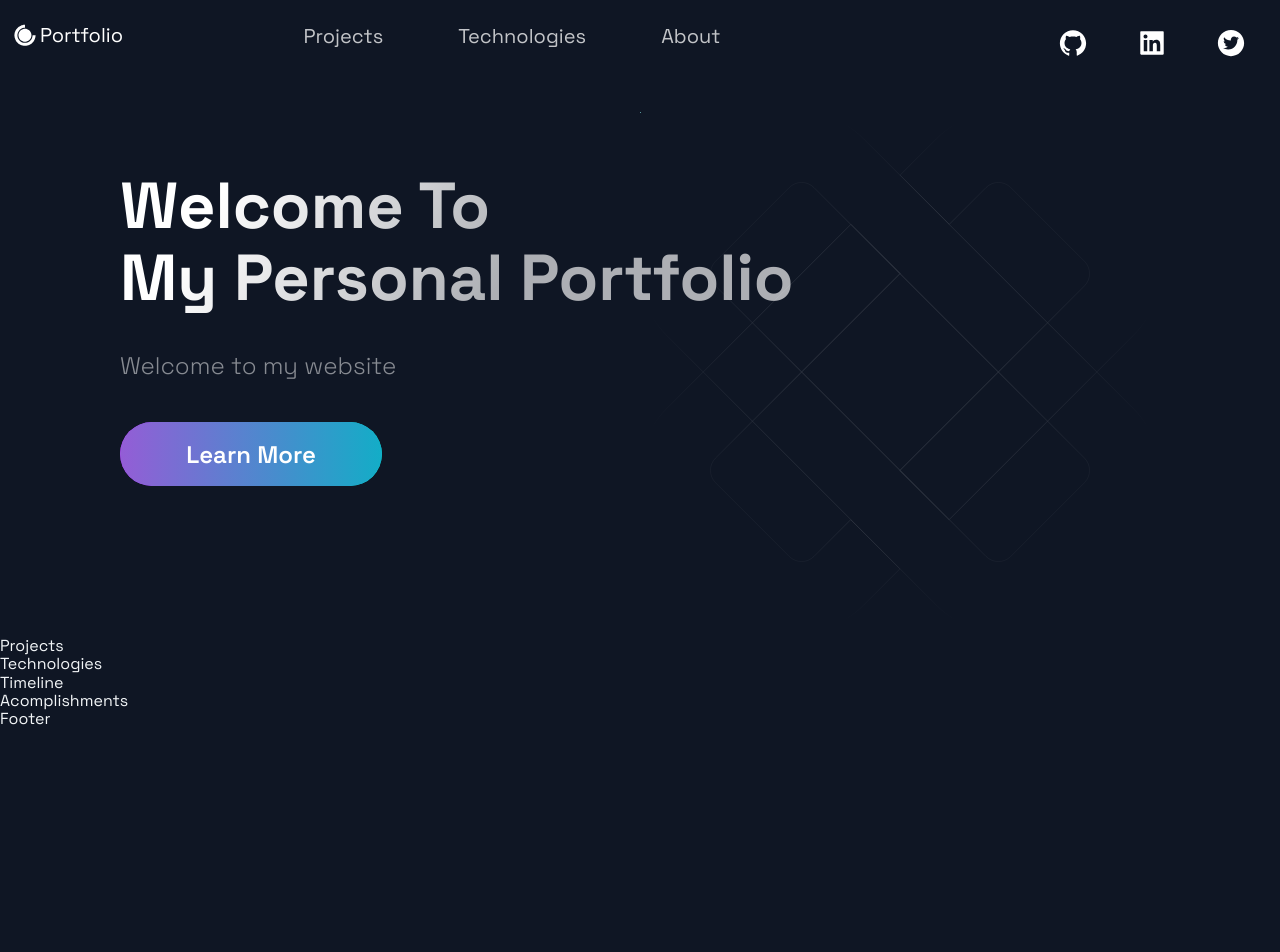
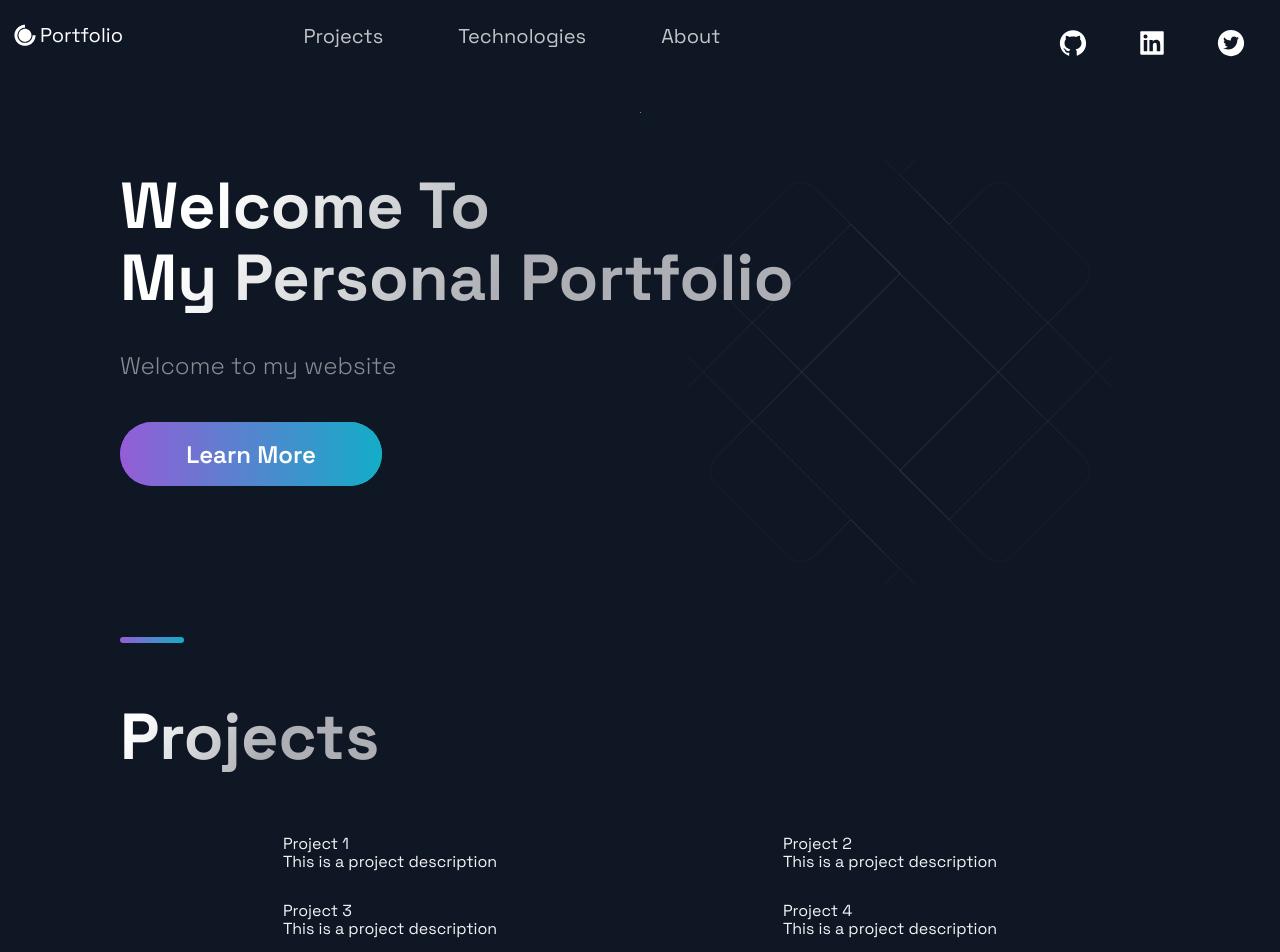
Before and after one commit to mo-codes1/Personal-Website-React, a Next.js app: page / in a window 1280 px wide. Shown: the top 952 px of the page. Before the commit the page ends 800 px from the top, so only its background shows below. Built offline with nearby package versions, Linux system fonts and the light colour scheme.

Commit message:
projects section set up

```diff
--- a/src/components/Projects/Projects.js
+++ b/src/components/Projects/Projects.js
@@ -3,11 +3,39 @@ import React from 'react';
 import { BlogCard, CardInfo, ExternalLinks, GridContainer, HeaderThree, Hr, Tag, TagList, TitleContent, UtilityList, Img } from './ProjectsStyles';
 import { Section, SectionDivider, SectionTitle } from '../../styles/GlobalComponents';
 import { projects } from '../../constants/constants';
-
+const projectsDemo = [{
+  title:'Project 1',
+  description:'This is a project description'
+},{
+  title:'Project 2',
+  description:'This is a project description'
+},{
+  title:'Project 3',
+  description:'This is a project description'
+},{
+  title:'Project 4',
+  description:'This is a project description'
+},{
+  title:'Project 5',
+  description:'This is a project description'
+},{
+  title:'Project 6',
+  description:'This is a project description'
+}]
 const Projects = () => (
-  <div>
-    Projects
-  </div>
+  <Section nopadding id="projects">
+    <SectionDivider/>
+    <SectionTitle main>Projects</SectionTitle>
+    <GridContainer>
+      {projectsDemo.map((project) => (
+        <div>
+          {project.title}
+          <br/>
+          {project.description}
+        </div>
+      ))}
+    </GridContainer>
+  </Section>
 );
 
 export default Projects;
```
